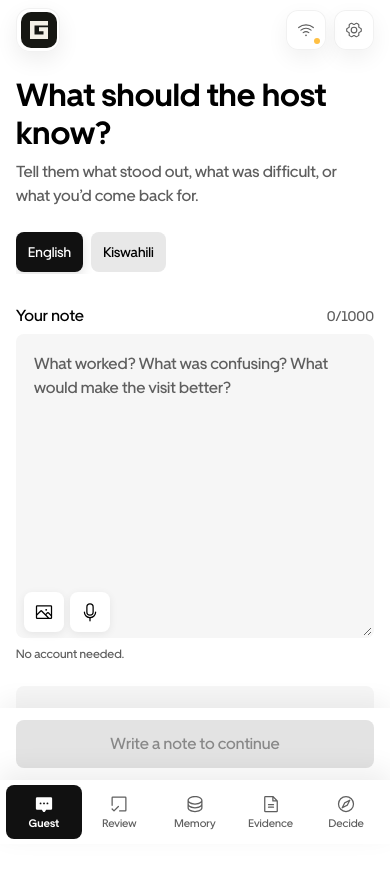
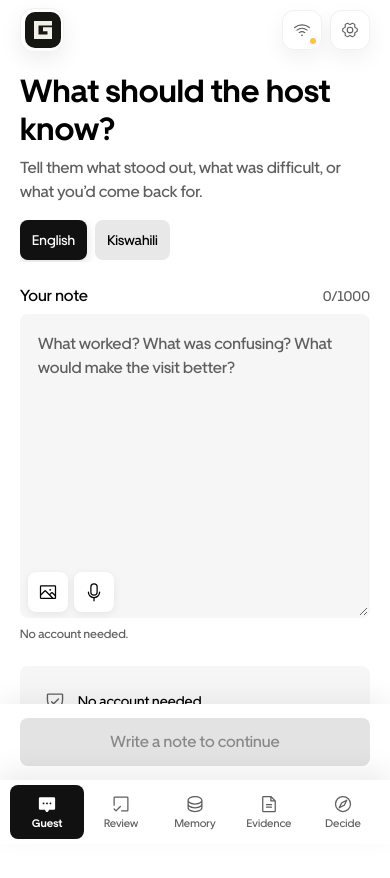
Before and after one commit to Davemafy/Guestbook, a React (Vite) app: page / in a window 390 px wide. Shown: the top 878 px of the page. Built offline with nearby package versions, Linux system fonts and the light colour scheme.

Commit message:
polish: tighten mobile spacing rhythm

```diff
--- a/src/styles.css
+++ b/src/styles.css
@@ -3776,3 +3776,53 @@ summary:focus-visible {
     color: #ffffff;
   }
 }
+
+
+/* Final mobile spacing polish */
+@media (max-width: 760px) {
+  .normal-grid,
+  .compact-grid {
+    padding-inline: 20px;
+    column-gap: 14px;
+  }
+
+  .base-navigation {
+    padding-left: 20px;
+    padding-right: 20px;
+  }
+
+  .guest-layout,
+  .compact-page {
+    padding-top: 20px;
+  }
+
+  .section-gap {
+    margin-top: 16px;
+    margin-bottom: 24px;
+  }
+
+  .message-composer {
+    margin-top: 0;
+  }
+
+  .dock-grid {
+    min-height: 76px;
+  }
+
+  .base-bottom-navigation {
+    padding-left: 10px;
+    padding-right: 10px;
+  }
+}
+
+@media (max-width: 380px) {
+  .normal-grid,
+  .compact-grid {
+    padding-inline: 16px;
+  }
+
+  .base-navigation {
+    padding-left: 16px;
+    padding-right: 16px;
+  }
+}
```
